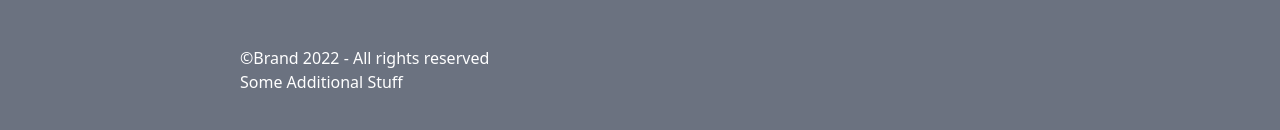
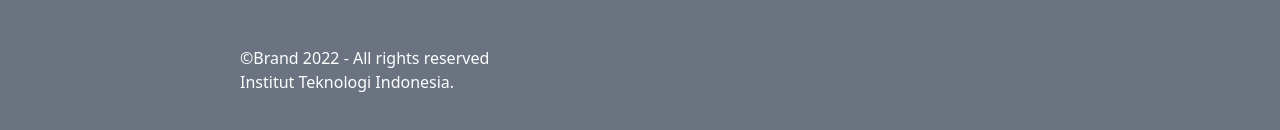
Before and after one commit to rayyalfawazy/pkm-client-side, a React (Create React App) app: page / in a window 1280 px wide. Shown: the part 3018-3148 px from the top of the page. Built offline with nearby package versions, Linux system fonts and the light colour scheme.

Commit message:
edit: footer text

```diff
--- a/src/App.js
+++ b/src/App.js
@@ -59,7 +59,7 @@ function App() {
       </section>
       <footer className='bg-gray-500 py-16 px-60'>
         <p className='text-white'>©Brand 2022 - All rights reserved</p>
-        <p className='text-white'>Some Additional Stuff</p>
+        <p className='text-white'>Institut Teknologi Indonesia.</p>
       </footer>
     </div>
   );
```
